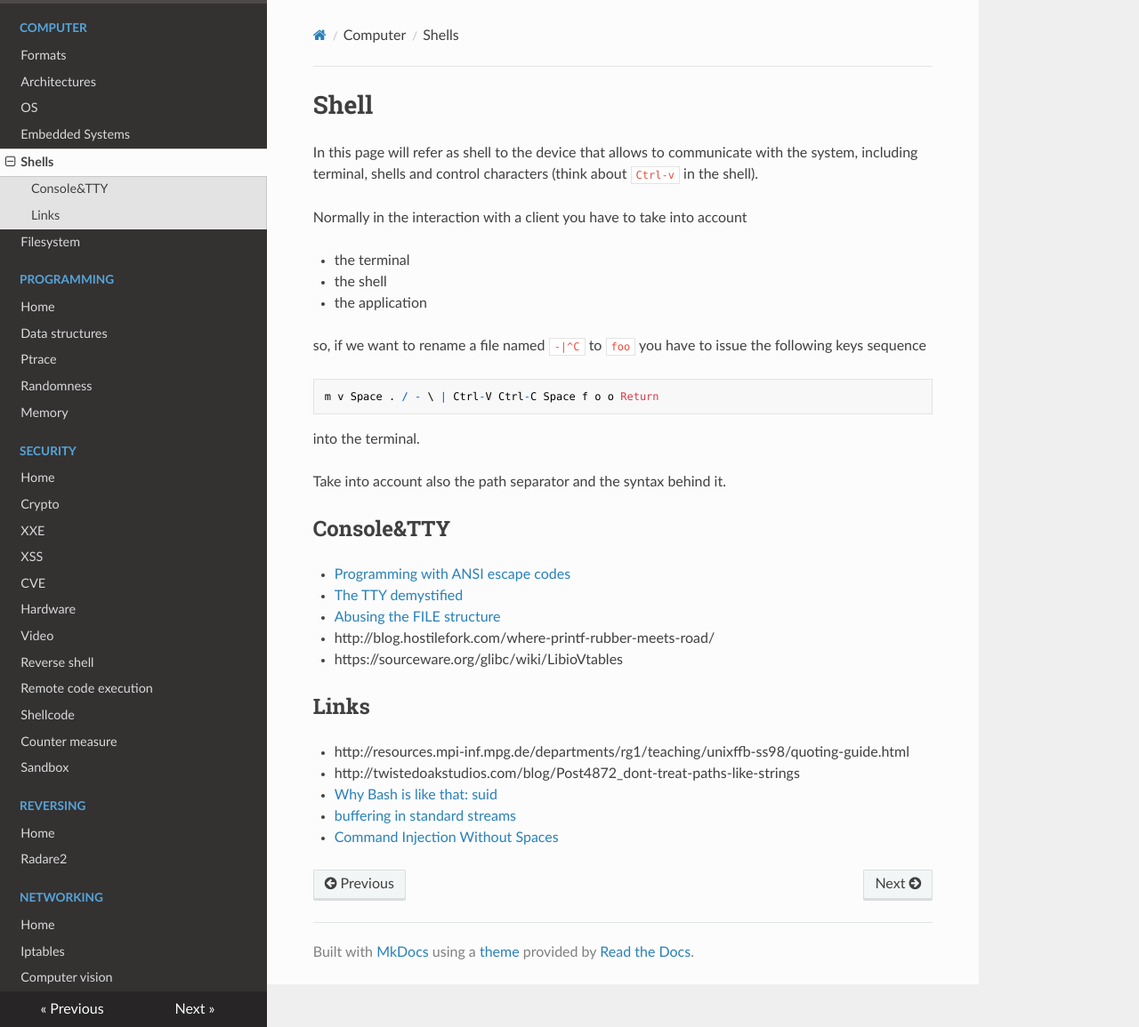
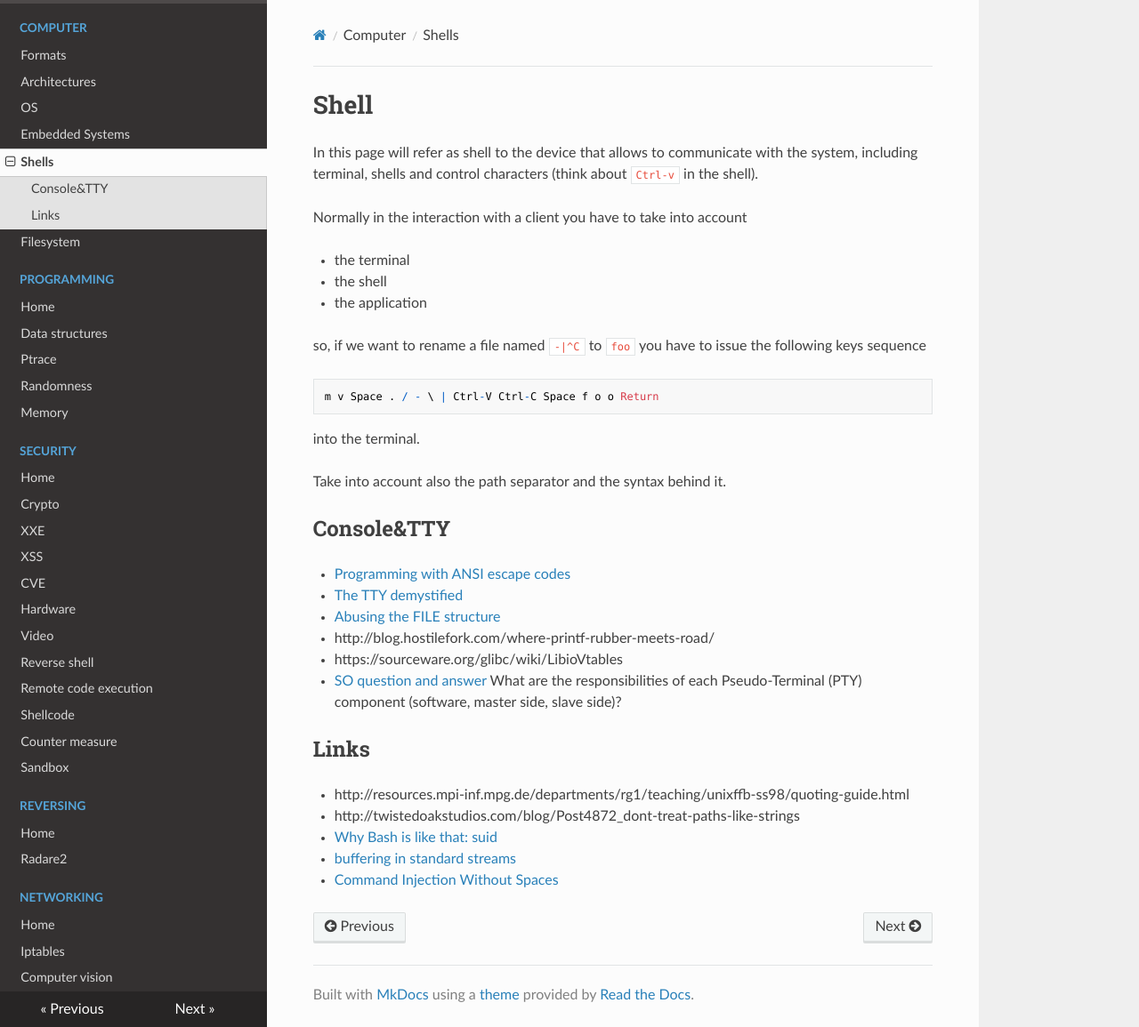
Before and after one commit to gipi/low-level, an MkDocs documentation site: the page built from docs/shell.md, in a window 1280 px wide and 1155 px high. Shown: the whole window at 89% size. Built offline with MkDocs 1.6.1, drawn with Linux system fonts in a browser that asks for light colours; nearby versions of some CDN libraries; old or Windows-style settings are respelled for this version of MkDocs.

Commit message:
Update shell.md

```diff
--- a/docs/shell.md
+++ b/docs/shell.md
@@ -25,6 +25,7 @@ Take into account also the path separator and the syntax behind it.
  - [Abusing the FILE structure](https://outflux.net/blog/archives/2011/12/22/abusing-the-file-structure/)
  - http://blog.hostilefork.com/where-printf-rubber-meets-road/
  - https://sourceware.org/glibc/wiki/LibioVtables
+ - [SO question and answer](https://unix.stackexchange.com/questions/117981/what-are-the-responsibilities-of-each-pseudo-terminal-pty-component-software) What are the responsibilities of each Pseudo-Terminal (PTY) component (software, master side, slave side)?
 
 ## Links
 
```
